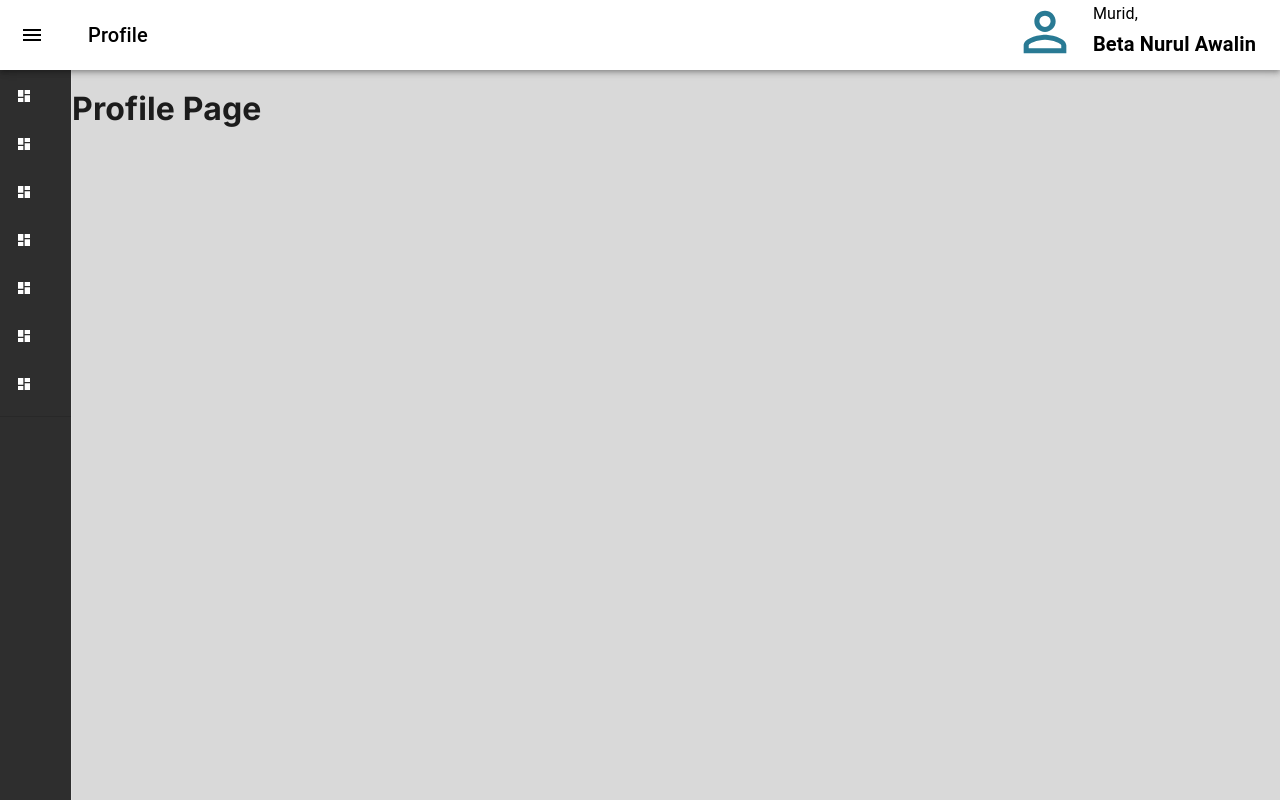
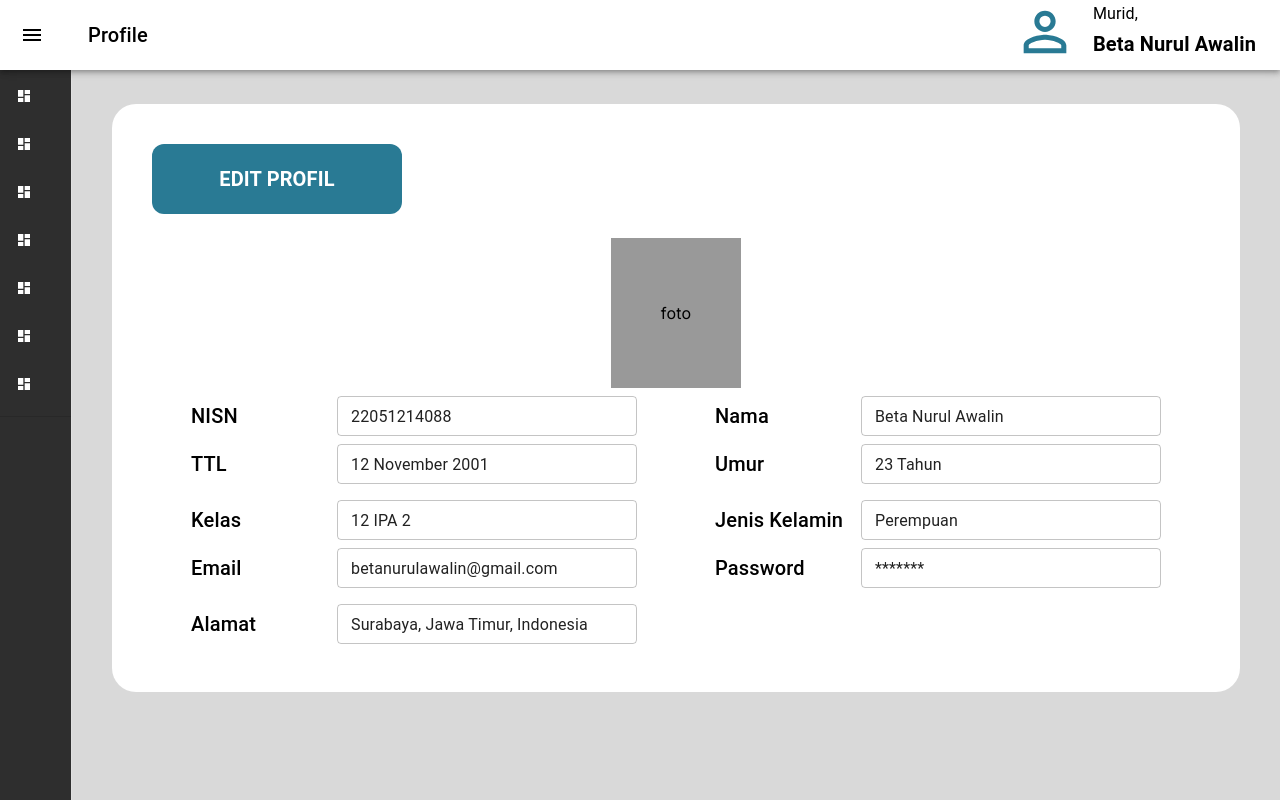
Before and after one commit to KarooDevs/siasat-v1, a Next.js app: page /murid/profile in a window 1280 px wide. Built offline with nearby package versions, Linux system fonts and the light colour scheme.

Commit message:
feat - profile

```diff
--- a/app/murid/profile/page.tsx
+++ b/app/murid/profile/page.tsx
@@ -1,10 +1,103 @@
+import CardBiru from "@/components/Card/CardBiru";
+import CardPutih from "@/components/Card/CardPutih";
+import FormDef from "@/components/Form/FormDef";
+import { Box, Grid } from "@mui/material";
 import React from "react";
 
 function page() {
   return (
-    <div>
-      <h1>Profile Page</h1>
-    </div>
+    <>
+      <CardPutih>
+        <Grid container>
+          <Grid item xs={12}>
+            <CardBiru title={"EDIT PROFIL"} />
+          </Grid>
+          <Grid item sx={{ display: "flex", justifyContent: "center" }} xs={12}>
+            <Box
+              sx={{
+                width: "130px",
+                height: "150px",
+                backgroundColor: "#999999",
+                mt: 3,
+                color: "black",
+                textAlign: "center",
+                alignItems: "center",
+                justifyContent: "center",
+                display: "flex",
+              }}
+            >
+              foto
+            </Box>
+          </Grid>
+          <Grid container>
+            <Grid xs={6}>
+              <FormDef
+                title={"NISN"}
+                value={"22051214088"}
+                id={"nisn"}
+                // label="Nisn"
+              />
+              <FormDef
+                title={"TTL"}
+                value={"12 November 2001"}
+                id={"ttl"}
+                // label="Nama"
+              />
+            </Grid>
+            <Grid xs={6}>
+              <FormDef
+                title={"Nama"}
+                value={"Beta Nurul Awalin"}
+                id={"nama"}
+                // label="Nama"
+              />
+              <FormDef
+                title={"Umur"}
+                value={"23 Tahun"}
+                id={"umur"}
+                // label="Nisn"
+              />
+            </Grid>
+            <Grid xs={6}>
+              <FormDef
+                title={"Kelas"}
+                value={"12 IPA 2"}
+                id={"kelas"}
+                // label="Nisn"
+              />
+              <FormDef
+                title={"Email"}
+                value={"betanurulawalin@gmail.com"}
+                id={"email"}
+                // label="Nama"
+              />
+            </Grid>
+            <Grid xs={6}>
+              <FormDef
+                title={"Jenis Kelamin"}
+                value={"Perempuan"}
+                id={"jenisKelamin"}
+                // label="Nisn"
+              />
+              <FormDef
+                title={"Password"}
+                value={"*******"}
+                id={"pass"}
+                // label="Nama"
+              />
+            </Grid>
+            <Grid xs={6}>
+              <FormDef
+                title={"Alamat"}
+                value={"Surabaya, Jawa Timur, Indonesia"}
+                id={"alamat"}
+                // label="Nama"
+              />
+            </Grid>
+          </Grid>
+        </Grid>
+      </CardPutih>
+    </>
   );
 }
 
--- /dev/null
+++ b/components/Form/FormDef/index.tsx
@@ -0,0 +1,42 @@
+import { Box, Typography, TextField } from "@mui/material";
+import React from "react";
+
+const FormDef = ({
+  title,
+  // label,
+  id,
+  value,
+}: {
+  title: string;
+  // label: string;
+  id: string;
+  value: string;
+}) => {
+  return (
+    <>
+      <Box
+        sx={{
+          display: "flex",
+          justifyContent: "center",
+          alignItems: "center",
+          my: 1,
+        }}
+      >
+        <Typography variant="h6" color="initial" sx={{ width: 130 }}>
+          {title}
+        </Typography>
+        <TextField
+          id={id}
+          // label={label}
+          defaultValue={value}
+          sx={{ width: 300, ml: 2 }}
+          InputProps={{ readOnly: true }}
+          size="small"
+          variant="outlined"
+        />
+      </Box>
+    </>
+  );
+};
+
+export default FormDef;
```
Also changed, not shown: app/page.tsx (+12 -5 lines).
